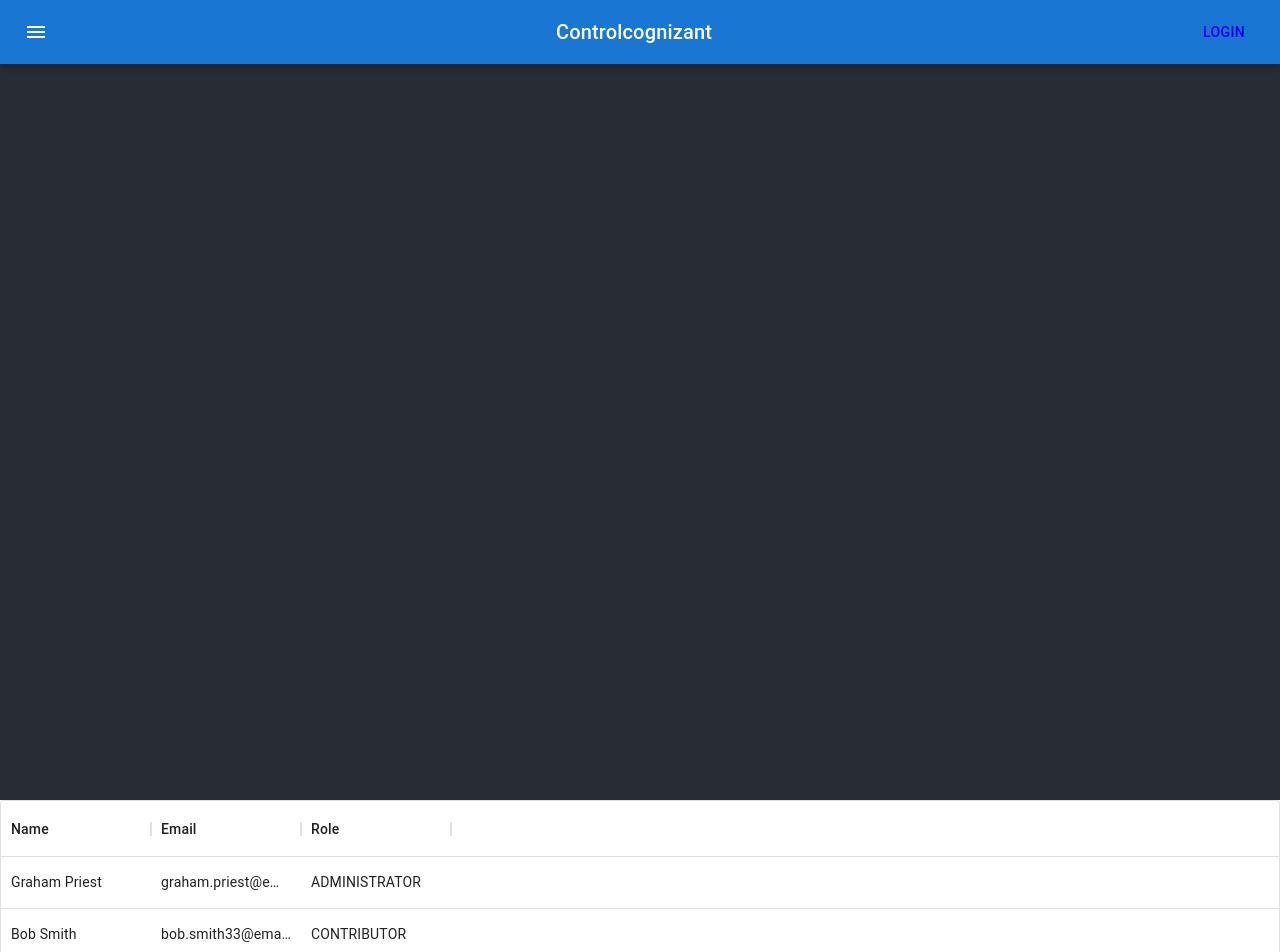
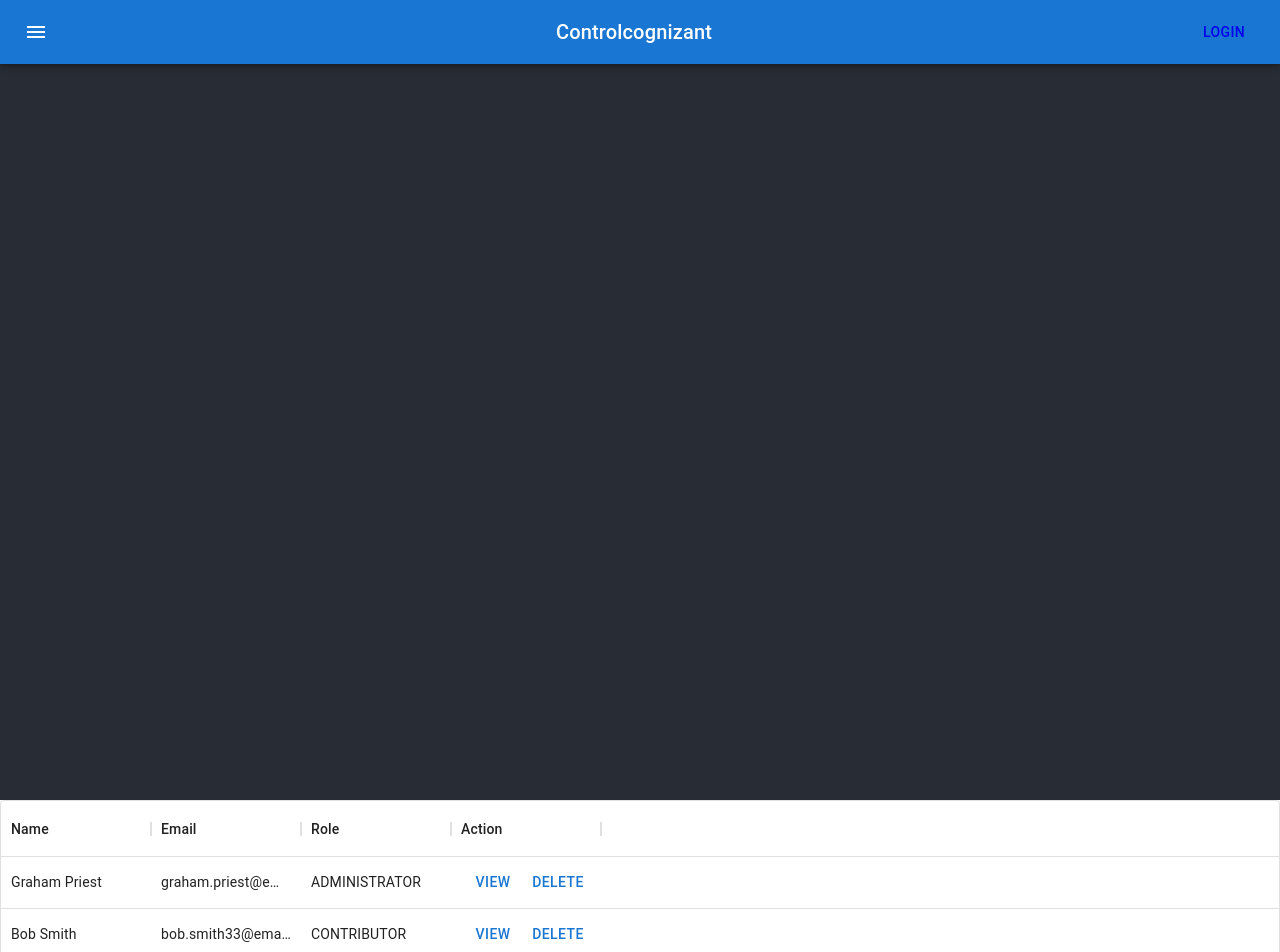
Before and after one commit to NestedCatjam/userinterface, a React (Create React App) app: page /users in a window 1280 px wide. Shown: the top 952 px of the page. Built offline with nearby package versions, Linux system fonts and the light colour scheme.

Commit message:
Add buttons for delete and view to users admin view

```diff
--- a/src/Users.js
+++ b/src/Users.js
@@ -1,12 +1,21 @@
 import * as React from 'react';
 import Box from '@mui/material/Box';
 import {DataGrid} from '@mui/x-data-grid';
+import { Button } from '@mui/material';
 
 
 const columns = [
     {field: "name", headerName: "Name", width: 150},
     {field: "email", headerName: "Email", width: 150},
-    {field: "role", headerName: "Role", width: 150}
+    {field: "role", headerName: "Role", width: 150},
+    {field: "action", headerName: "Action", width: 150, renderCell: () => {
+        return (
+            <>
+                <Button>View</Button>
+                <Button>Delete</Button>
+            </>
+        )
+    }}
 ];
 
 const rows = [
@@ -17,7 +26,7 @@ const rows = [
 export default function Users() {
 
     return (
-         <Box sx={{width: "100%", height: 500}}>
+         <Box sx={{width: "100%", height: 600}}>
             <DataGrid
                  columns={columns}
                  rows={rows}
```
